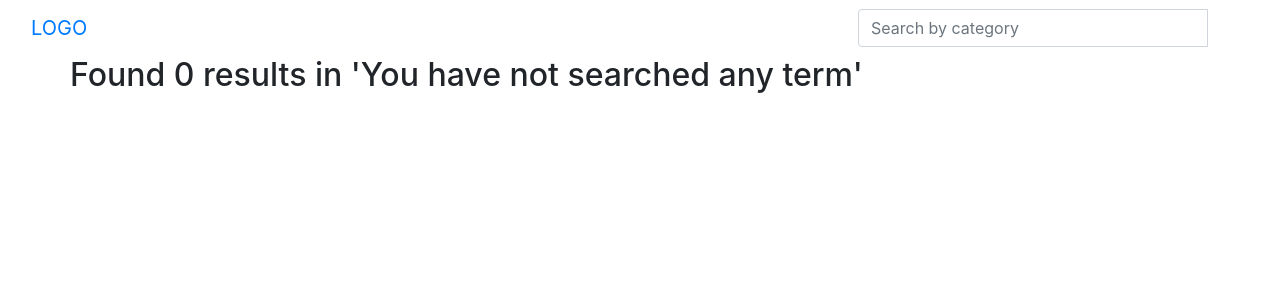
After one commit to KarenNgala/Gallery, a Django app: page /search/ in a window 1280 px wide. The commit adds this page. Shown: the top 300 px of the page. Run offline with Django 3.2, Linux system fonts and the light colour scheme; some libraries are stand-ins or nearby versions.

Commit message:
Implement search

```diff
--- a/picha/templates/index.html
+++ b/picha/templates/index.html
@@ -16,7 +16,7 @@
 <body>
     <div class="container">
         <div class="center">
-            <h2 class="text-center">NGALA</h2>
+            <h2 class="text-center">KATHERINE KAKA</h2>
             <h6 class="text-center">Photographer | Developer</h6>
             <ul class="list-inline list-unstyled text-center">
                 <li class="list-inline-item">
--- a/picha/templates/navbar.html
+++ b/picha/templates/navbar.html
@@ -4,20 +4,17 @@
             <a class="navbar-brand" href=" {% url 'landing' %} ">LOGO</a>
         </div>
 
-        <!-- Adding a search form  -->
+        <!-- search form  -->
         <div class="col-sm-4 col-md-4 navbar-right">
 
-            <form class="navbar-form" role="search" action="">
-
+            <form class="navbar-form" role="search" action="{% url 'search' %}">
                 <div class="input-group">
                     <input type="text" class="form-control" placeholder="Search by category" name="category">
                     <div class="input-group-btn">
                         <button class="btn btn-default" type="submit"><i class="glyphicon glyphicon-search"></i></button>
                     </div>
                 </div>
-
             </form>
         </div>
-        <!-- search form end -->
     </div>
 </nav>
--- /dev/null
+++ b/picha/templates/search.html
@@ -0,0 +1,19 @@
+{% extends 'base.html' %} {% block content %}
+<div class="container">
+    <div class="row">
+        {% if results %}
+        <h2> Found {{results|length }} of term '{{message}}' </h2>
+        {% else %}
+        <h2> Found 0 results in '{{message}}' </h2>
+        {% endif %}
+    </div>
+
+    <div class="row">
+        {% if results %} {% for item in results %}
+        <div class="col-sm-6 col-md-3">
+            <h2>{{item.title}}</h2>
+        </div>
+        {% endfor %} {% endif %}
+    </div>
+</div>
+{% endblock %}
--- a/picha/urls.py
+++ b/picha/urls.py
@@ -5,7 +5,8 @@ from django.conf.urls.static import static
 
 urlpatterns=[
     url('^$', views.homepage, name='landing'),
-    url('^gallery/', views.gallery, name='gallery')
+    url('^gallery/', views.gallery, name='gallery'),
+    url('^search/', views.search, name='search'),
 ]
 if settings.DEBUG:
     urlpatterns+=static(settings.MEDIA_URL, document_root=settings.MEDIA_ROOT)
--- a/picha/views.py
+++ b/picha/views.py
@@ -8,3 +8,14 @@ def homepage(request):
 def gallery(request):
     pictures = Images.get_all()
     return render(request, 'gallery.html', {'pictures': pictures})
+
+def search(request):
+    if 'category' in request.GET and request.GET['category']:
+        search_term = request.GET.get('category')
+        res = Images.search_image(search_term)
+        message = f'{search_term}'
+
+        return render(request, 'search.html', {'message':message, 'results':res})
+    else:
+        message = 'You have not searched any term'
+        return render(request, 'search.html', {'message':message})
```
